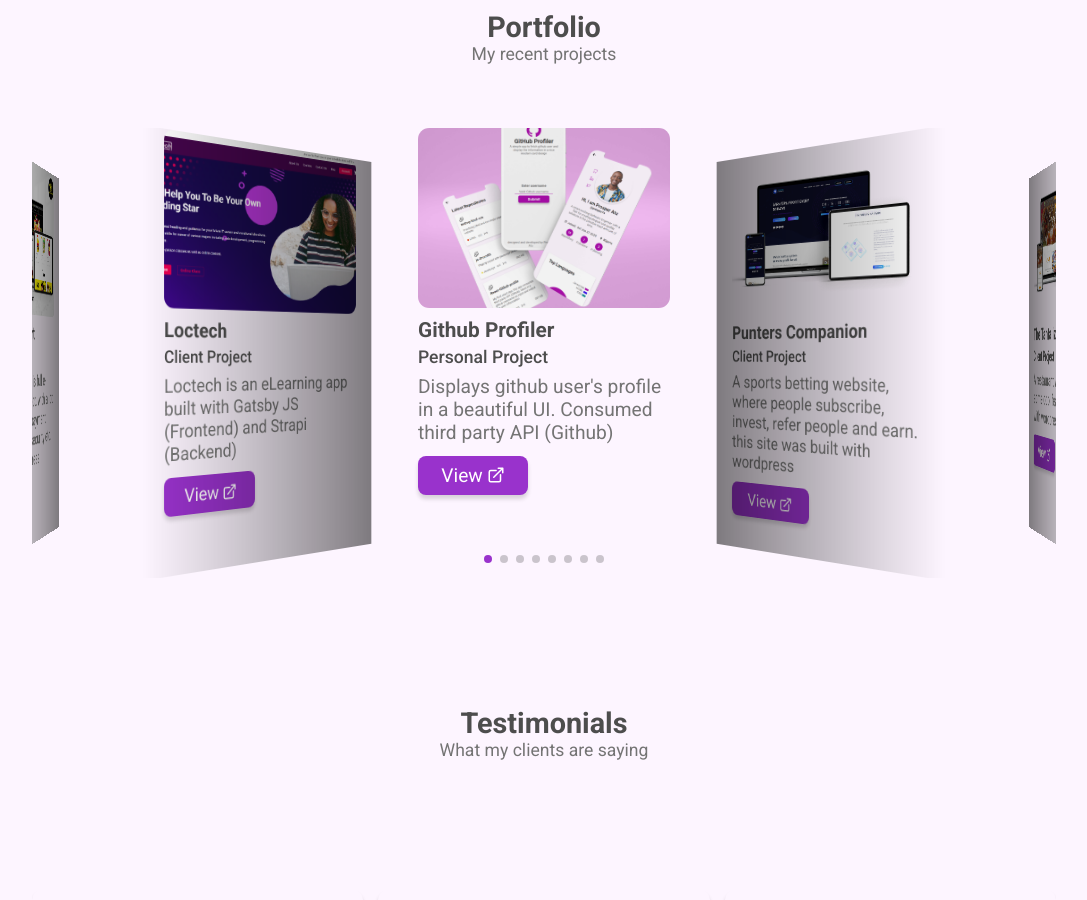
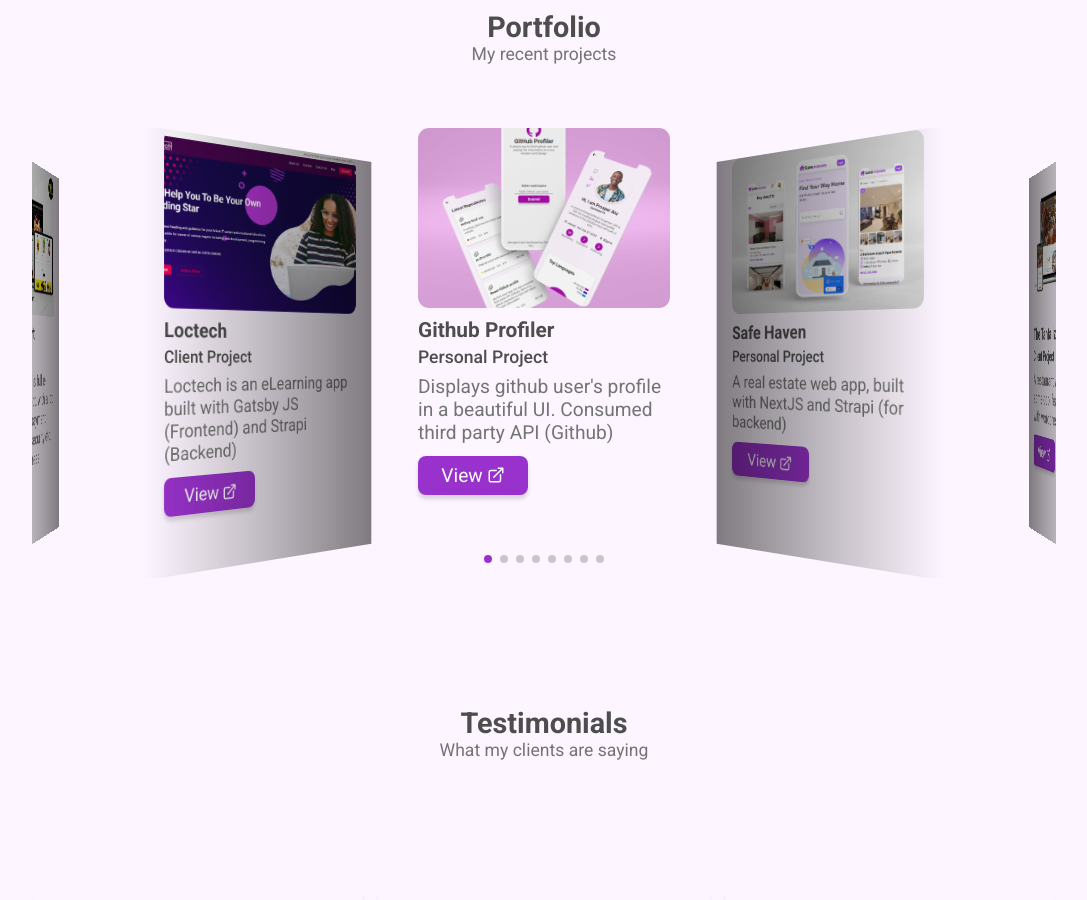
Before and after one commit to prosper74/My-React-Portfolio, a React (Create React App) app: page / in a window 1280 px wide. Shown: the part 2700-3600 px from the top of the page, without its empty margins (96-1183 px from the left). Built offline with nearby package versions, Linux system fonts and the light colour scheme.

Commit message:
Added my new project to the portfolio

```diff
--- a/src/pages/portfolio/data.js
+++ b/src/pages/portfolio/data.js
@@ -9,11 +9,11 @@
   },
   {
     id: 2,
-    img: "assets/punterscompanion.png",
-    title: "Punters Companion",
-    subtitle: "Client Project",
-    desc: "A sports betting website, where people subscribe, invest, refer people and earn. this site was built with wordpress",
-    link: "https://punterscompanion.com/",
+    img: "assets/safe_haven.jpg",
+    title: "Safe Haven",
+    subtitle: "Personal Project",
+    desc: "A real estate web app, built with NextJS and Strapi (for backend)",
+    link: "https://prosper-safe-haven.netlify.app/",
   },
   {
     id: 3,
```
Also changed, not shown: public/assets/safe_haven.jpg (added), 38 other files (tests, documents, lock files or other folders).
